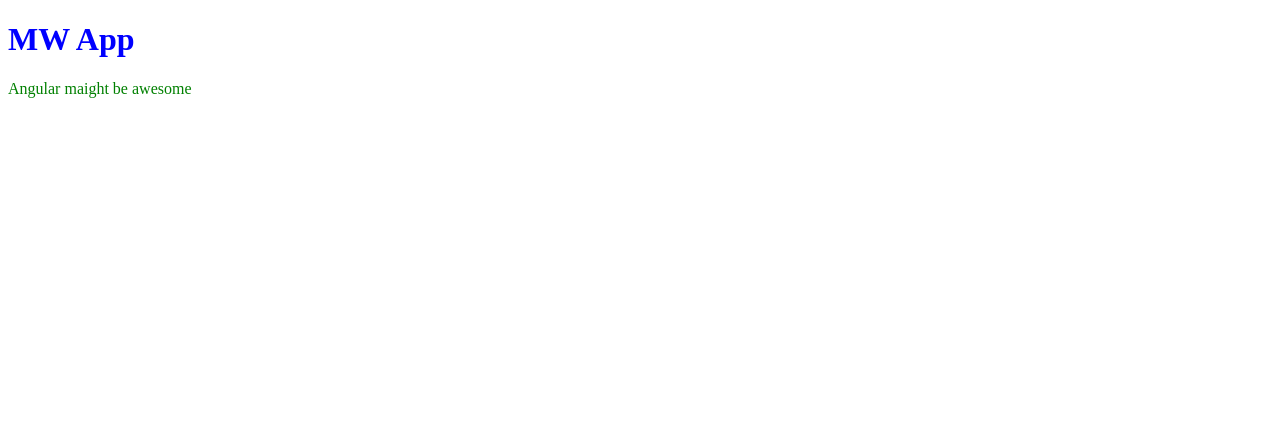
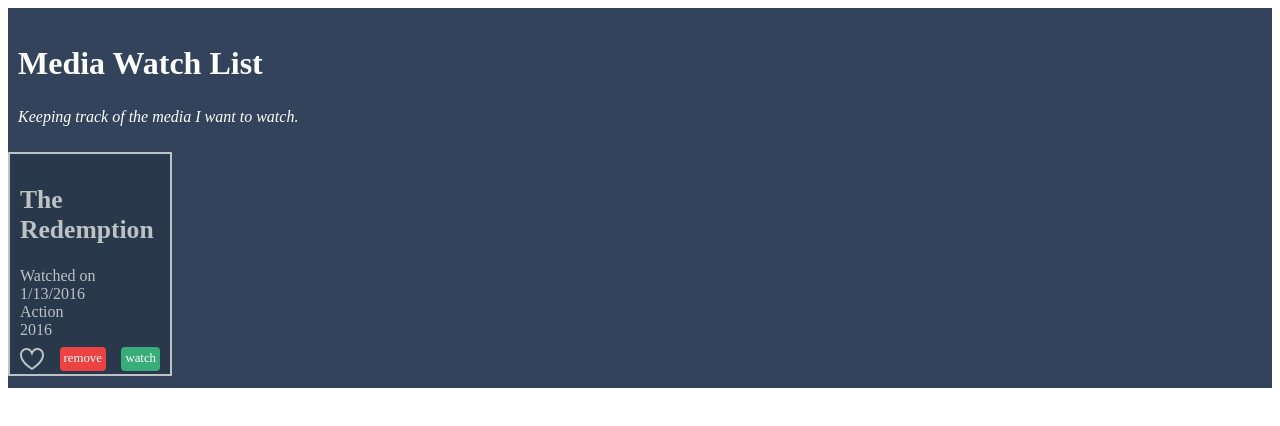
Before and after one commit to alexisselorm/media_watch_angular, an Angular app: page / in a window 1280 px wide. Shown: the top 426 px of the page. Built offline with nearby package versions, Linux system fonts and the light colour scheme.

Commit message:
'Using other components in a component'

```diff
--- a/src/app/app.component.css
+++ b/src/app/app.component.css
@@ -1,9 +1,27 @@
-body {
-  background-color: #f8a2ce;
+:host {
+  display: flex;
+  min-height: 100%;
 }
-h1 {
-  color: blue;
+nav {
+  width: 68px;
+  background-color: #53ace4;
 }
-.description {
-  color: green;
+nav .icon {
+  width: 48px;
+  height: 48px;
+  margin: 10px;
 }
+section {
+  width: 100%;
+  background-color: #32435b;
+}
+section > header {
+  color: #ffffff;
+  padding: 10px;
+}
+section > header > h1 {
+  font-size: 2em;
+}
+section > header .description {
+  font-style: italic;
+}
--- a/src/app/app.component.html
+++ b/src/app/app.component.html
@@ -1,3 +1,8 @@
-<h1>MW App</h1>
-<p class="description">Angular maight be awesome</p>
+<section>
+  <header>
+    <h1>Media Watch List</h1>
+    <p class="description">Keeping track of the media I want to watch.</p>
+  </header>
+  <mw-media-item></mw-media-item>
+</section>
 <!-- <router-outlet></router-outlet> -->
--- a/src/app/app.module.ts
+++ b/src/app/app.module.ts
@@ -1,9 +1,10 @@
 import { NgModule } from '@angular/core';
 import { BrowserModule } from '@angular/platform-browser';
 import { AppComponent } from './app.component';
+import { MediaItemComponent } from './media-item.component';
 
 @NgModule({
-  declarations: [AppComponent],
+  declarations: [AppComponent, MediaItemComponent],
   imports: [BrowserModule],
   bootstrap: [AppComponent],
 })
--- /dev/null
+++ b/src/app/media-item.component.css
@@ -0,0 +1,66 @@
+:host {
+  display: flex;
+  flex-direction: column;
+  width: 140px;
+  height: 200px;
+  border: 2px solid;
+  background-color: #29394b;
+  padding: 10px;
+  color: #bdc2c5;
+  margin: 0 12px 12px 0;
+}
+h2 {
+  font-size: 1.6em;
+  flex: 1;
+}
+:host(.medium-movies) {
+  border-color: #53ace4;
+}
+:host(.medium-movies) > h2 {
+  color: #53ace4;
+}
+:host(.medium-series) {
+  border-color: #45bf94;
+}
+:host(.medium-series) > h2 {
+  color: #45bf94;
+}
+.tools {
+  margin-top: 8px;
+  display: flex;
+  flex-wrap: nowrap;
+  justify-content: space-between;
+}
+.favorite {
+  width: 24px;
+  height: 24px;
+  fill: #bdc2c5;
+  cursor: pointer;
+}
+.favorite.is-favorite {
+  fill: #37ad79;
+}
+.favorite.is-favorite-hovering {
+  fill: #45bf94;
+}
+.favorite.is-favorite.is-favorite-hovering {
+  fill: #ec4342;
+}
+.delete {
+  display: block;
+  background-color: #ec4342;
+  padding: 4px;
+  font-size: 0.8em;
+  border-radius: 4px;
+  color: #ffffff;
+  cursor: pointer;
+}
+.details {
+  display: block;
+  background-color: #37ad79;
+  padding: 4px;
+  font-size: 0.8em;
+  border-radius: 4px;
+  color: #ffffff;
+  text-decoration: none;
+}
--- /dev/null
+++ b/src/app/media-item.component.html
@@ -0,0 +1,13 @@
+<h2>The Redemption</h2>
+<div>Watched on 1/13/2016</div>
+<div>Action</div>
+<div>2016</div>
+<div class="tools">
+  <svg class="favorite" xmlns="http://www.w3.org/2000/svg" viewBox="0 0 24 24">
+    <path
+      d="M12 9.229c.234-1.12 1.547-6.229 5.382-6.229 2.22 0 4.618 1.551 4.618 5.003 0 3.907-3.627 8.47-10 12.629-6.373-4.159-10-8.722-10-12.629 0-3.484 2.369-5.005 4.577-5.005 3.923 0 5.145 5.126 5.423 6.231zm-12-1.226c0 4.068 3.06 9.481 12 14.997 8.94-5.516 12-10.929 12-14.997 0-7.962-9.648-9.028-12-3.737-2.338-5.262-12-4.27-12 3.737z"
+    />
+  </svg>
+  <a class="delete"> remove </a>
+  <a class="details"> watch </a>
+</div>
```
Also changed, not shown: src/app/media-item.component.ts (added, +8 -0 lines).
